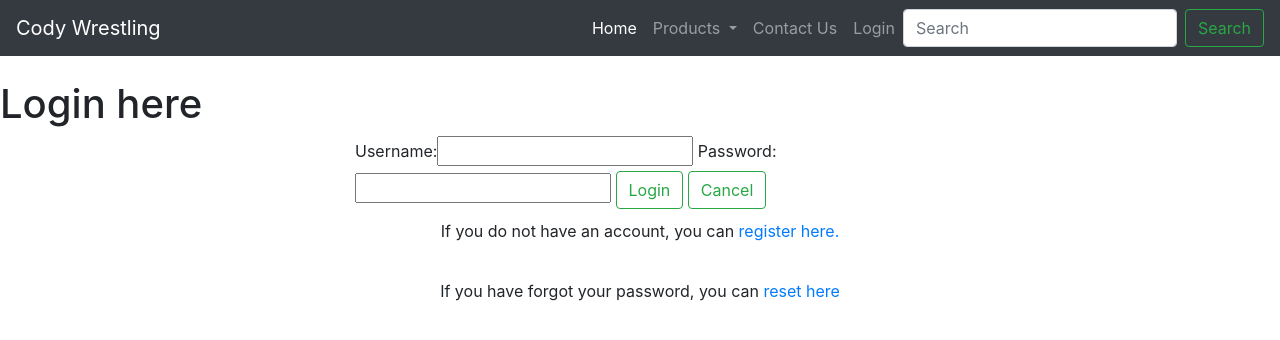
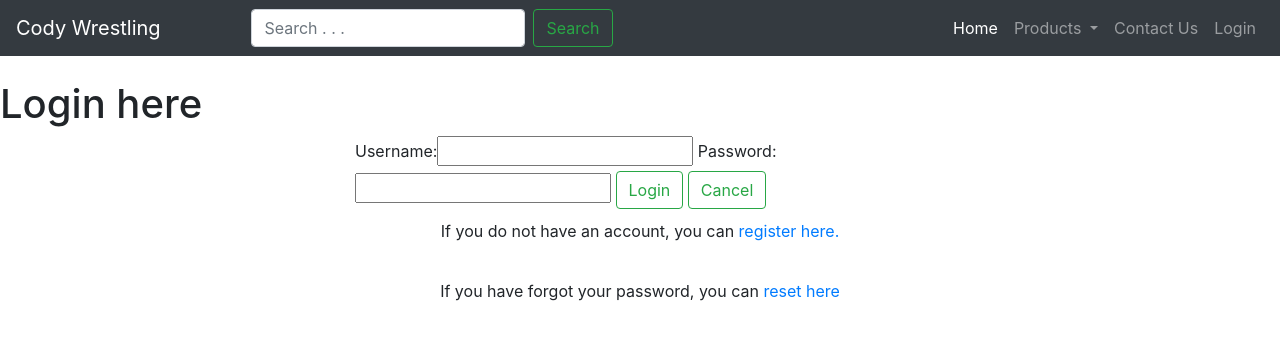
Before and after one commit to Chrisss09/cody-wrestling, a Django app: page /accounts/accounts/login/ in a window 1280 px wide. Shown: the top 340 px of the page. Run offline with Django 3.2, Linux system fonts and the light colour scheme; some libraries are stand-ins or nearby versions.

Commit message:
Amended search box

```diff
--- a/templates/base.html
+++ b/templates/base.html
@@ -29,7 +29,11 @@
                 <span class="navbar-toggler-icon"></span>
             </button>
             {% if user.is_authenticated %}
-            <form class="collapse navbar-collapse" id="navbarSupportedContent">
+            <div class="collapse navbar-collapse" id="navbarSupportedContent">
+                <form class="form-inline my-2 my-lg-0">
+                    <input class="form-control mr-sm-2" type="search" placeholder="Search . . ." aria-label="Search">
+                    <button class="btn btn-outline-success my-2 my-sm-0" type="submit">Search</button>
+                </form>
                 <ul class="navbar-nav ml-auto">
                     <li class="nav-item active">
                         <a class="nav-link" href="{% url 'home' %}">Home</a>
@@ -58,13 +62,13 @@
                         <a class="nav-link" href="{% url 'logout' %}">Logout</a>
                     </li>
                 </ul>
-                <div class="form-inline my-2 my-lg-0">
-                    <input class="form-control mr-sm-2" type="search" placeholder="Search" aria-label="Search">
-                    <button class="btn btn-outline-success my-2 my-sm-0" type="submit">Search</button>
-                </div>
             </div>
             {% else %}
             <div class="collapse navbar-collapse" id="navbarSupportedContent">
+                <form class="form-inline my-2 my-lg-0">
+                    <input class="form-control mr-sm-2" type="search" placeholder="Search . . ." aria-label="Search">
+                    <button class="btn btn-outline-success my-2 my-sm-0" type="submit">Search</button>
+                </form>
                 <ul class="navbar-nav ml-auto">
                     <li class="nav-item active">
                         <a class="nav-link" href="{% url 'home' %}">Home</a>
@@ -87,10 +91,6 @@
                         <a class="nav-link" href="{% url 'login' %}">Login</a>
                     </li>
                 </ul>
-                <div class="form-inline my-2 my-lg-0">
-                    <input class="form-control mr-sm-2" type="search" placeholder="Search" aria-label="Search">
-                    <button class="btn btn-outline-success my-2 my-sm-0" type="submit">Search</button>
-                </div>
             </div>
             {% endif %}
         </nav>
```
